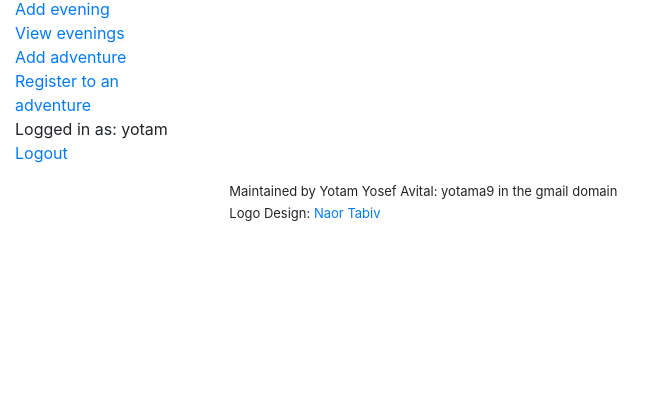
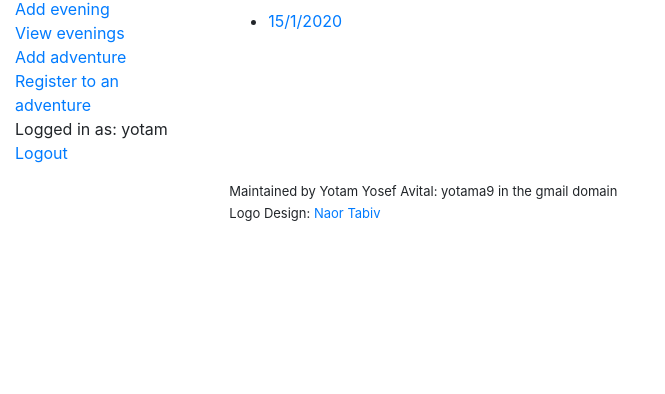
Before and after one commit to yotama9/southern_wind, a Django app: page /view_tables/show_evenings in a window 1280 px wide. Shown: the part 239-633 px from the top of the page, without its empty margins (0-665 px from the left). Run offline with Django 3.2, Linux system fonts and the light colour scheme; a user stored in the database is signed in; tables that the repository leaves empty hold one stand-in row (values such as "Sample post"); some libraries are stand-ins or nearby versions.

Commit message:
added future and past tables + removed an unnecessary print line

```diff
--- a/view_tables/models.py
+++ b/view_tables/models.py
@@ -86,6 +86,5 @@ def get_tables_for_evening(evening):
 
 
 def get_available_evenings():
-    print (Evening.objects.all())
     out = Evening.objects.filter(date__gte=datetime.date.today())
     return out
--- a/view_tables/templates/view_tables/show_evenings.html
+++ b/view_tables/templates/view_tables/show_evenings.html
@@ -8,8 +8,34 @@
 	<li>
 	  <a href="{{ e.get_absolute_url }}">{{ e }}</a>
 	</li>
+	{% endfor %}
+    </ul>
+  {% endif %}
+
+  {%if future %}
+    <h1>Future Evenings</h1>
+    <ul>
+      {% for e in future %}
+	<li>
+	  <a href={{ e.get_absolute_url }}>{{ e }}</a>
+	</li>
       {% endfor %}
     </ul>
   {% endif %}
 
+  {% if past %}
+    <h1>Past Evenings</h1>
+    <ul>
+      {% for e in past %}
+	<li>
+	  <a href={{ e.get_absolute_url }}>{{ e }}</a>
+	</li>
+      {% endfor %}
+    </ul>
+  {% endif %}
+
+
+
+
+
 {% endblock %}
```
